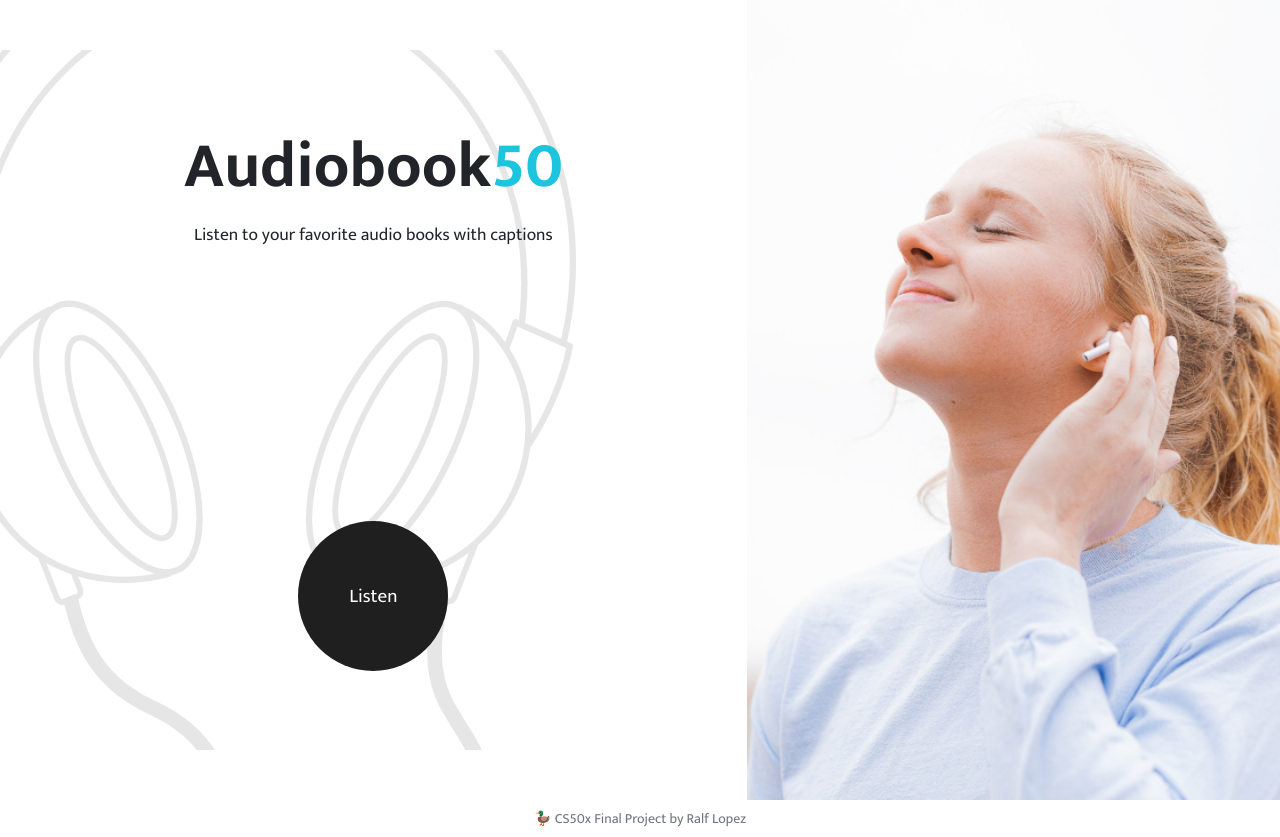
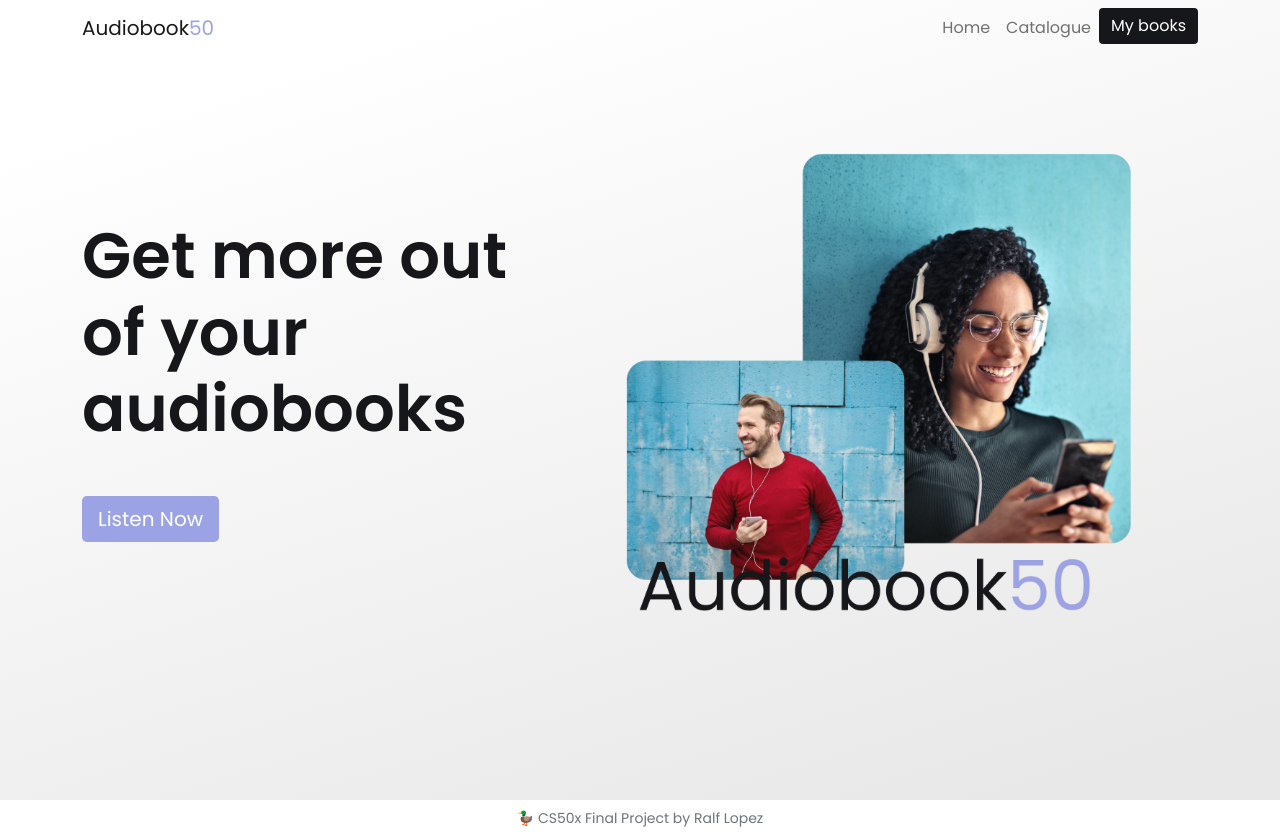
Before and after one commit to ralflopez/Audiobook50, a Flask app: page / in a window 1280 px wide. Run offline with Flask 2, Linux system fonts and the light colour scheme.

Commit message:
::lipstick:style homepage page

```diff
--- a/website/__init__.py
+++ b/website/__init__.py
@@ -1,4 +1,5 @@
 from flask import Flask
+from flask.helpers import url_for
 from flask_session import Session
 
 def create_app():
@@ -8,10 +9,13 @@ def create_app():
     # configure session
     app.config['SESSION_PERMANENT'] = False
     app.config['SESSION_TYPE'] = 'filesystem'
+    app.config['TEMPLATES_AUTO_RELOAD'] = True
 
     # register routes
     from .views import views
+    from .api import api
 
     app.register_blueprint(views, url_prefix='/')
+    app.register_blueprint(api, url_prefix="/api")
 
     return app
--- a/website/static/css/custom.css
+++ b/website/static/css/custom.css
@@ -1,11 +1,11 @@
 body {
-    font-family: 'Mukta', sans-serif;
+    font-family: 'Poppins', sans-serif;
 }
 
 :root {
-    --cbs-primary: #1DC4DD;
-    --cbs-secondary: #1F1F1F;
-    --cbs-primary-hover: #3dbace;
+    --cbs-primary: #9CA3E4;
+    --cbs-secondary: #16171A;
+    --cbs-primary-hover: #747aac;
     --cbs-secondary-hover: #3b3b3b;
 }
 
@@ -17,7 +17,9 @@ body {
     box-shadow: none !important;
 }
 
-
+.text-black {
+    color: #16171A;
+}
 
 
 /* change primary */
@@ -32,11 +34,9 @@ bg-primary {
 
 .btn-primary {
     background-color: var(--cbs-primary);
-    color: var(--cbs-secondary);
 }
 
 .btn-primary:hover, .btn-primary:focus {
-    color: var(--cbs-secondary);
     box-shadow:none !important;
     background-color: var(--cbs-primary-hover);
 }
@@ -76,3 +76,15 @@ bg-seconday {
     width: 100%;
     height: 100%;
 }
+
+h1, h2, h3, h4, h5, h6, p, div, a {
+    color: var(--cbs-secondary);
+}
+
+.navbar {
+    position: fixed;
+    top: 0;
+    left: 0;
+    right: 0;
+    z-index: 20;
+}
--- a/website/static/css/home.css
+++ b/website/static/css/home.css
@@ -2,44 +2,57 @@ img {
     object-fit: cover;
 }
 
-h1 {
+h3 {
     font-size: 5vw;
-    font-weight: 700;
+    font-weight: 600;
+    margin-bottom: 16px;
 }
 
-p {
-    font-size: 1.1rem;
-}
-
-.circle-action {
-    background-color: var(--cbs-secondary);
-    width: 150px;
-    height: 150px;
-    border-radius: 9999px;
-    padding: 25px;
-    color: white;
-    font-size: 1.2rem;
-    display: flex;
-    justify-content: center;
-    align-items: center;
-    margin: 0 auto;
-}
-
-.circle-action:hover {
-    color: white;
-    background-color: var(--cbs-secondary-hover);
-}
-
-.bg-img {
-    position: absolute;
+.bg {
+    left: 0;
+    right: 0;
+    top: 0;
+    width: 100%;
     z-index: -10;
 }
 
-@media (max-width: 767.98px) {
-    h1 {
-        font-size: 3rem;
+.parent-container {
+    background: linear-gradient(162.68deg, #FFFFFF 11.89%, #E8E8E8 92.56%);
+    width: 100%;
+}
+
+.hero-container {
+    position: relative;
+    width: 100%;
+    height: 100%;
+    top: -10px;
+    /* background-color: darksalmon; */
+}
+
+.hero-img {
+    width: 80%;
+    /* background-color: blueviolet; */
+}
+
+.title-container {
+    position: relative;
+    top: -20px;
+}
+
+@media (max-width: 991.98px) {
+    .title-container {
+        text-align: center;
     }
-    p {
-        font-size: 1.2rem;
+
+    h3 {
+        font-size: 2rem;
+    }
+
+    .hero-container {
+        top: 20px;
+    }
+
+    .title-container {
+        top: 0;
     }
 }
--- a/website/templates/index.html
+++ b/website/templates/index.html
@@ -9,23 +9,22 @@
 {% endblock %}
 
 {% block main%}
-    <div class="container-fluid overflow-hidden">
-        <div class="row full-height">
-            <div class="col-12 col-md-7 full-height d-flex flex-column justify-content-around position-relative p-0">
-                <div class="text-cener">
-                    <h1 class="mb-3 text-center">Audiobook<span class="text-primary">50</span></h1>
-                    <p class="text-center">Listen to your favorite audio books with captions</p>
+    <div class="position-relative overflow-hidden parent-container">
+        <div class="container position-relative overflow-hidden">
+            <div class="row full-height">
+                <div class="col-12 col-md-5 d-flex flex-column justify-content-around order-2 order-md-first">
+                    <div class="title-container">
+                        <h3 class="mb-5 text-black">Get more out of your audiobooks</h3>
+                        <a href="/catalogue" class="btn btn-primary btn-lg">Listen Now</a>
+                    </div>
                 </div>
-                <div class="text-center">
-                    <a href="/catalogue" class="btn circle-action">
-                        Listen
-                    </a>
+                <div class="col-12 col-md-7">
+                    <div class="position-relative hero-container d-flex justify-content-center align-items-center">
+                        <img class="hero-img" src="{{url_for('static', filename="img/hero.png")}}" alt="audiobook"/>
+                    </div>
                 </div>
-                <img src="{{url_for('static', filename="img/headphones.png")}}" alt="headphones" class="bg-img" />
-            </div>
-            <div class="col-5 d-none d-md-block full-height bg-secondar position-relative p-0">
-                <img class="potision-absolute fit-container" src="{{url_for('static', filename="img/listen.jpg")}}" alt="audiobook50" />
             </div>
         </div>
+        <img class="position-absolute bg" src="{{url_for('static', filename="img/sound-wave.svg")}}" alt="sound-wave"/>
     </div>
 {% endblock %}
--- a/website/templates/layout.html
+++ b/website/templates/layout.html
@@ -8,18 +8,44 @@
     <link href="https://cdn.jsdelivr.net/npm/bootstrap@5.0.2/dist/css/bootstrap.min.css" rel="stylesheet" integrity="sha384-EVSTQN3/azprG1Anm3QDgpJLIm9Nao0Yz1ztcQTwFspd3yD65VohhpuuCOmLASjC" crossorigin="anonymous">
 
     <!-- google fonts -->
-    <link rel="preconnect" href="https://fonts.googleapis.com">
-    <link rel="preconnect" href="https://fonts.gstatic.com" crossorigin>
-    <link href="https://fonts.googleapis.com/css2?family=Mukta:wght@300;400;700&display=swap" rel="stylesheet">
+    <link rel="preconnect" href="https://fonts.googleapis.com" />
+    <link rel="preconnect" href="https://fonts.gstatic.com" crossorigin />
+    <link href="https://fonts.googleapis.com/css2?family=Poppins:wght@300;400;600;700&display=swap" rel="stylesheet" />
 
     <!-- custom styles -->
     <link href="{{url_for('static', filename='css/custom.css')}}" rel="stylesheet" />
     {% block style %}{% endblock %}
 
+    <script src="https://code.jquery.com/jquery-3.5.1.slim.min.js" integrity="sha384-DfXdz2htPH0lsSSs5nCTpuj/zy4C+OGpamoFVy38MVBnE+IbbVYUew+OrCXaRkfj" crossorigin="anonymous"></script>
+        <script src="https://cdn.jsdelivr.net/npm/bootstrap@4.5.3/dist/js/bootstrap.bundle.min.js" integrity="sha384-ho+j7jyWK8fNQe+A12Hb8AhRq26LrZ/JpcUGGOn+Y7RsweNrtN/tE3MoK7ZeZDyx" crossorigin="anonymous"></script>
+
+
     <title>Audiobook50: {% block title %}{% endblock %}</title>
 </head>
 <body>
+    <header>
+        <nav class="navbar navbar-expand-lg navbar-light d-flex justify-content-between">
+            <div class="container">
+                <a class="navbar-brand" href="#">Audiobook<span class="text-primary">50</span></a>
+                <button class="navbar-toggler" type="button" data-toggle="collapse" data-target="#navbar" aria-controls="navbarSupportedContent" aria-expanded="false" aria-label="Toggle navigation">
+                    <span class="navbar-toggler-icon"></span>
+                </button>
 
+                <div class="collapse navbar-collapse justify-content-end justify-items-center" id="navbar">
+                    <ul class="navbar-nav mr-auto">
+                    <li class="nav-item">
+                        <a class="nav-link" href="#">Home</a>
+                    </li>
+                    <li class="nav-item">
+                        <a class="nav-link" href="#">Catalogue</a>
+                    </li>
+                    <li class="nav-item">
+                        <a class="btn btn-secondary" href="#">My books</a>
+                    </li>
+                </div>
+            </div>
+        </nav>
+    </header>
     <main>
         {% block main %}{% endblock %}
     </main>
@@ -28,7 +54,6 @@
     </footer>
 
     <!-- bootstrap -->
-    <script src="https://cdn.jsdelivr.net/npm/bootstrap@5.0.2/dist/js/bootstrap.bundle.min.js" integrity="sha384-MrcW6ZMFYlzcLA8Nl+NtUVF0sA7MsXsP1UyJoMp4YLEuNSfAP+JcXn/tWtIaxVXM" crossorigin="anonymous"></script>
 
     <!-- custom js -->
     {% block script %}{% endblock %}
--- a/website/views.py
+++ b/website/views.py
@@ -1,5 +1,6 @@
 from flask import Blueprint, render_template
 from flask_session import Session
+from werkzeug.utils import redirect
 
 views = Blueprint('views', __name__)
 
@@ -8,3 +9,16 @@ def index():
     # from .packages.youtube_data_api import getVideoTranscript
 
     return render_template('index.html')
+
+@views.route('/book')
+def book_invalid():
+    return redirect('/')
+
+@views.route('/book/<v_id>')
+def book(v_id):
+    book_details = {
+        'title': 'The Art of War',
+        'author': 'Sun Tzu'
+    }
+
+    return render_template('book.html', book_details=book_details, v_id=v_id)
```
Also changed, not shown: temp/index.html (deleted, +0 -22 lines), website/static/img/Audiobook50.png (added), website/static/img/hero.png (added), website/static/img/sound-wave.svg (added), website/static/js/book.js (deleted), 1 other file.
